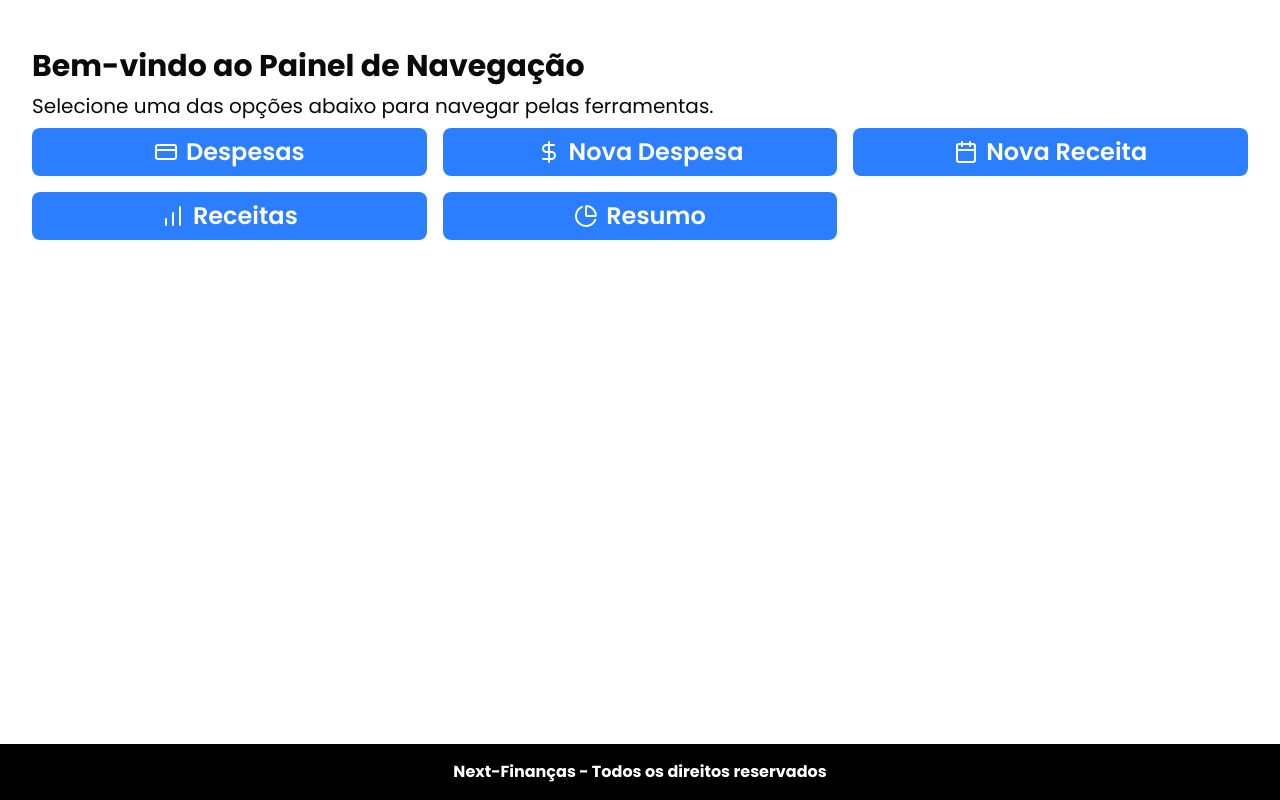
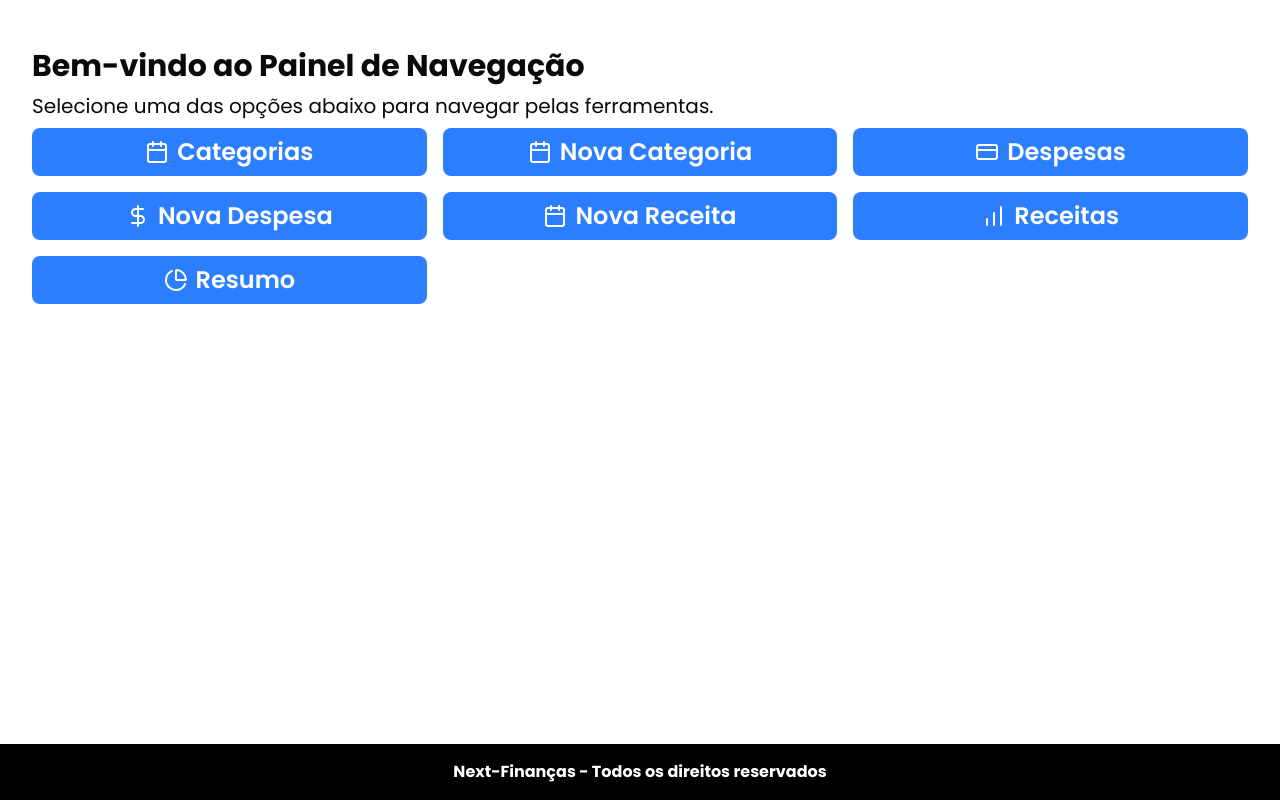
Before and after one commit to joseisaacpy/next-financas, a Next.js app: page / in a window 1280 px wide. Built offline with nearby package versions, Linux system fonts and the light colour scheme.

Commit message:
feat(nav-links): adicionar itens referente à categorias

```diff
--- a/data/NavLinks.tsx
+++ b/data/NavLinks.tsx
@@ -20,6 +20,18 @@ export const navItems: NavItem[] = [
     description: "Acesse o painel de controle.",
     href: "/",
     icon: <Home />,
+  },
+  {
+    name: "Categorias",
+    description: "Visualize e gerencie suas categorias.",
+    href: "/categorias",
+    icon: <Calendar />,
+  },
+  {
+    name: "Nova Categoria",
+    description: "Adicione uma nova categoria ao seu controle.",
+    href: "/categorias/nova",
+    icon: <Calendar />,
   },
   {
     name: "Despesas",
```
